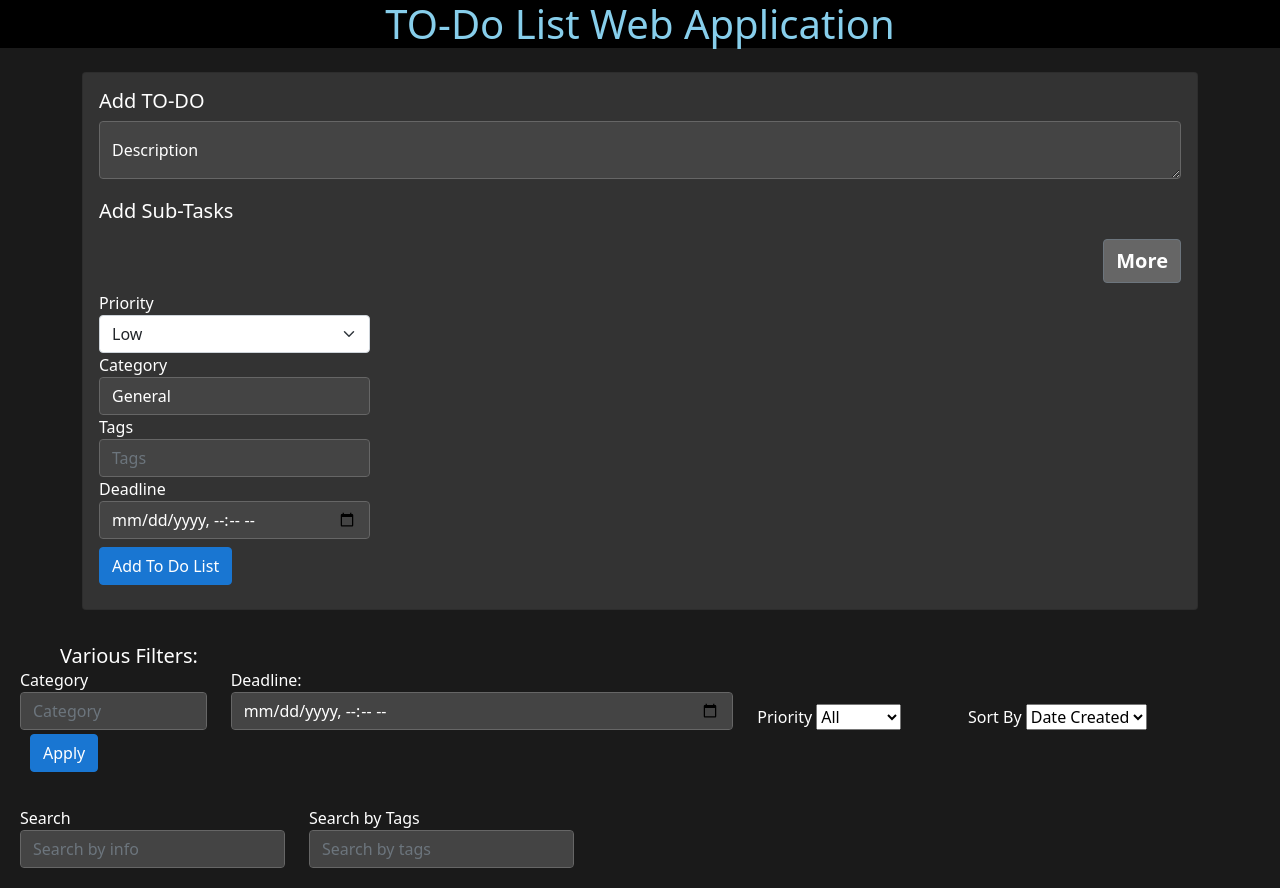
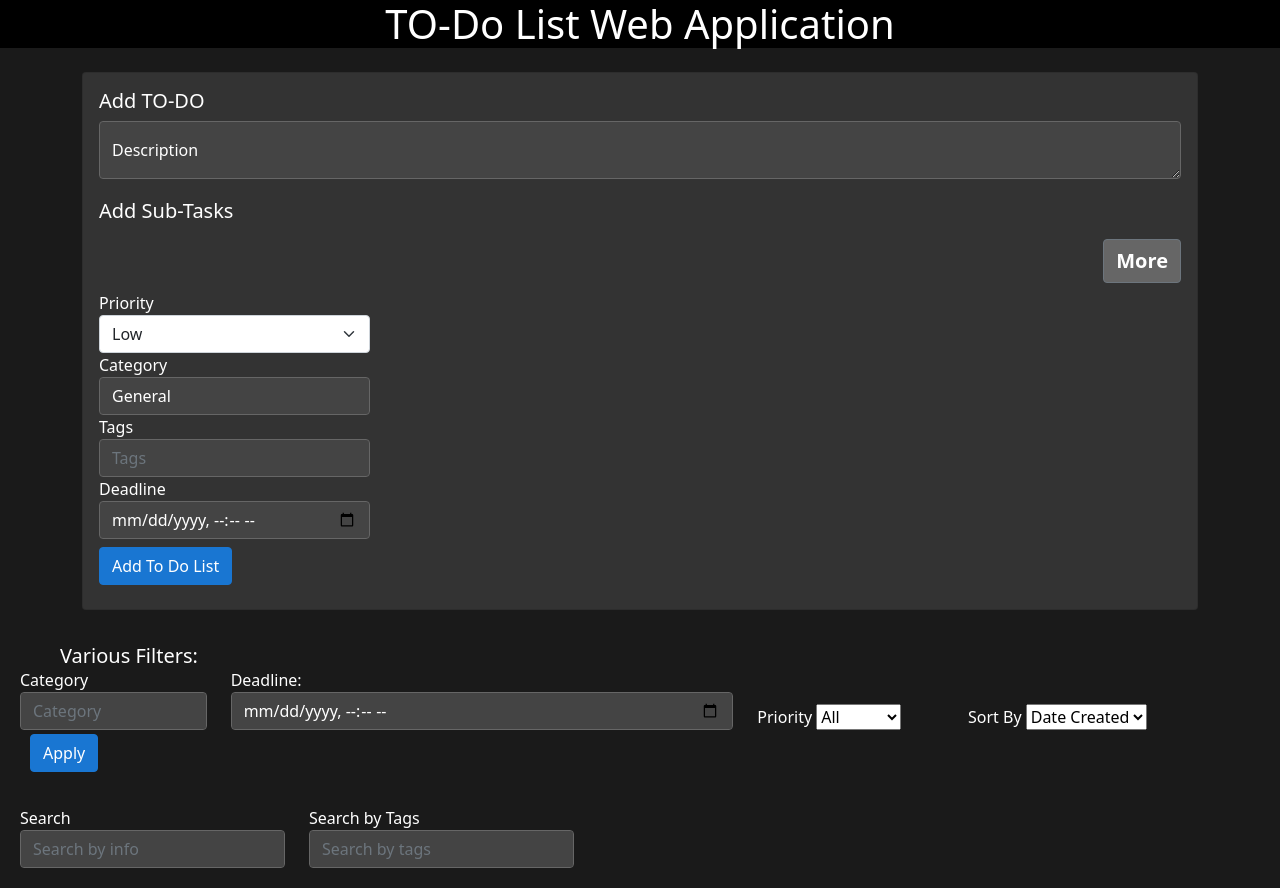
Before and after one commit to MihirNaik2001/ToDoListApp, a plain HTML site: page index.html in a window 1280 px wide. Shown: the top 888 px of the page. Drawn offline with nearby package versions, Linux system fonts and the light colour scheme.

Commit message:
Update style.css

```diff
--- a/style.css
+++ b/style.css
@@ -5,7 +5,7 @@ body {
   }
 
   h1 {
-    color: skyblue;
+    color: white;
   }
 
   .card {
```
